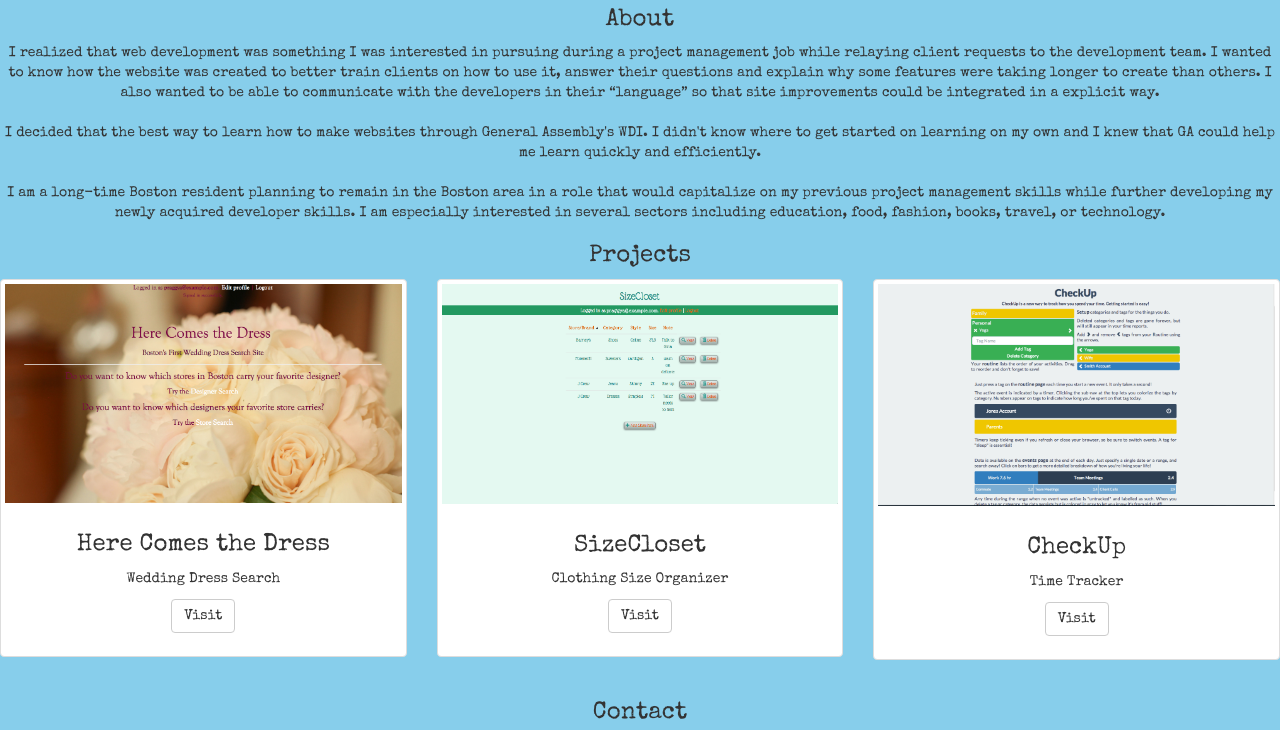
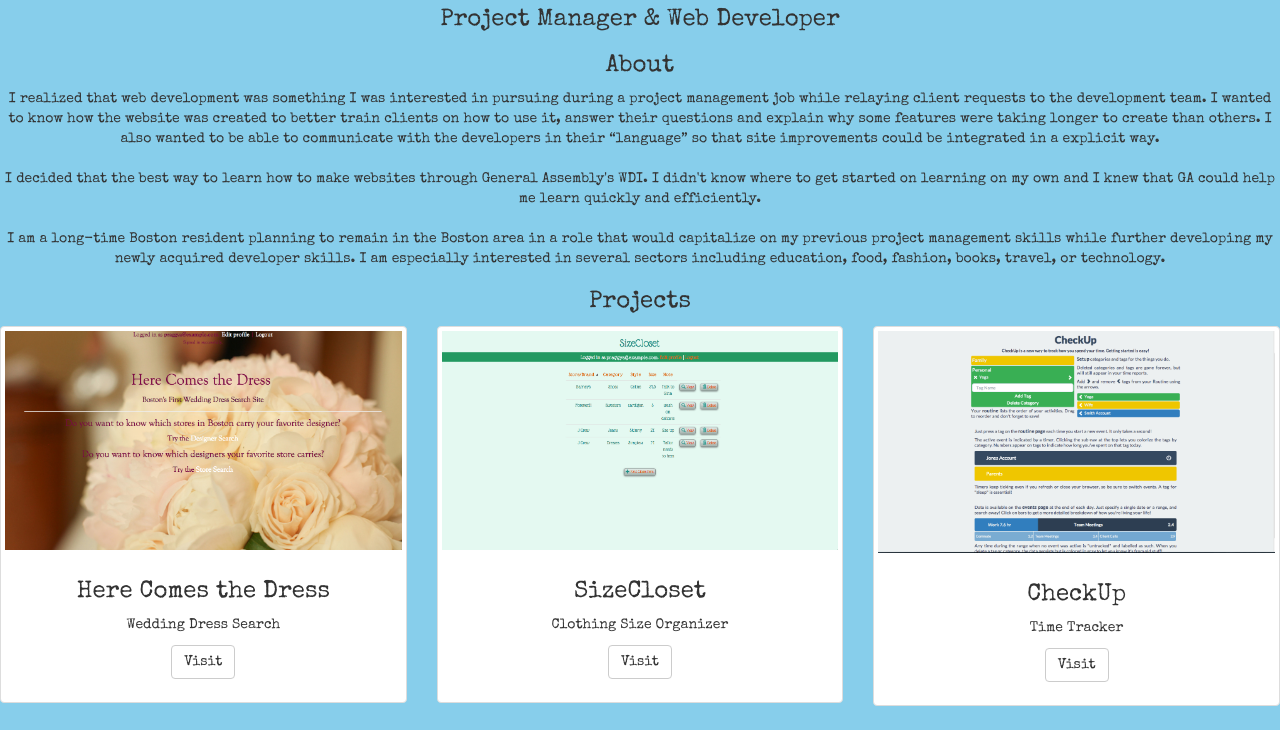
Before and after one commit to prbarretto/prbarretto.github.io, a plain HTML site: page index.html in a window 1280 px wide. Shown: the part 73-803 px from the top of the page. Drawn offline with nearby package versions, Linux system fonts and the light colour scheme.

Commit message:
updated title

```diff
--- a/index.html
+++ b/index.html
@@ -15,6 +15,7 @@
   </head>
   <body id="top">
     <h1>Praggya Rustagi Barretto</h1>
+    <h3>Project Manager & Web Developer</h3>
 
     <div class="about-me">
     <h3>About</h3>
```
